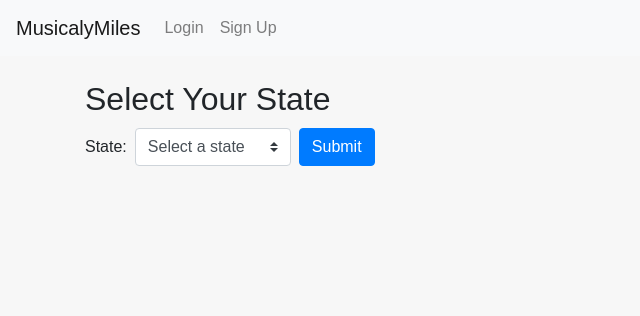
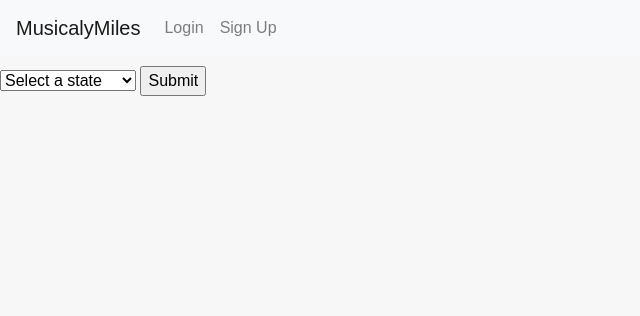
Before and after one commit to rachelcherry/CS411-group1, a Flask app: page / in a window 1280 px wide. Shown: the top 316 px of the page, without its empty margins (0-640 px from the left). Run offline with Flask 3, Linux system fonts and the light colour scheme; some libraries are stand-ins or nearby versions.

Commit message:
reverting changes

```diff
--- a/MusicalyMiles/website/templates/index.html
+++ b/MusicalyMiles/website/templates/index.html
@@ -27,11 +27,8 @@
       </div>
     </nav>
 
-    <div class="container mt-4">
-      <h2>Select Your State</h2>
-      <form action="/playlist" method="POST" class="form-inline">
-        <label for="state" class="mr-sm-2">State:</label>
-        <select name="state" id="state" class="custom-select mr-sm-2">
+    <form action="/playlist" method="POST">
+      <select name="state">
         <!-- Options for states -->
         <option value="">Select a state</option>
         <option value="Alabama">Alabama</option>
@@ -85,21 +82,25 @@
         <option value="Wisconsin">Wisconsin</option>
         <option value="Wyoming">Wyoming</option>
       </select>
-      <button type="submit" class="btn btn-primary">Submit</button>
+      <input type="submit" value="Submit">
     </form>
-      {% with messages = get_flashed_messages(with_categories=true) %}
-      {% if messages %}
-      {% for category, message in messages %}
-      <div class="alert alert-{{ category }} alert-dismissible fade show mt-3" role="alert">
+      {% with messages = get_flashed_messages(with_categories=true) %} {% if
+        messages %} {% for category, message in messages %} {% if category ==
+        'error' %}
+        <div class="alert alert-danger alter-dismissable fade show" role="alert">
           {{ message }}
           <button type="button" class="close" data-dismiss="alert">
             <span aria-hidden="true">&times;</span>
           </button>
         </div>
-      {% endfor %}
-      {% endif %}
-      {% endwith %}
+        {% else %}
+        <div class="alert alert-success alter-dismissable fade show" role="alert">
+          {{ message }}
+          <button type="button" class="close" data-dismiss="alert">
+            <span aria-hidden="true">&times;</span>
+          </button>
         </div>
+        {% endif %} {% endfor %} {% endif %} {% endwith %}
 
     <div class="container">{% block content %}
 
```
Lines whose indentation alone changed are shown as unchanged.
